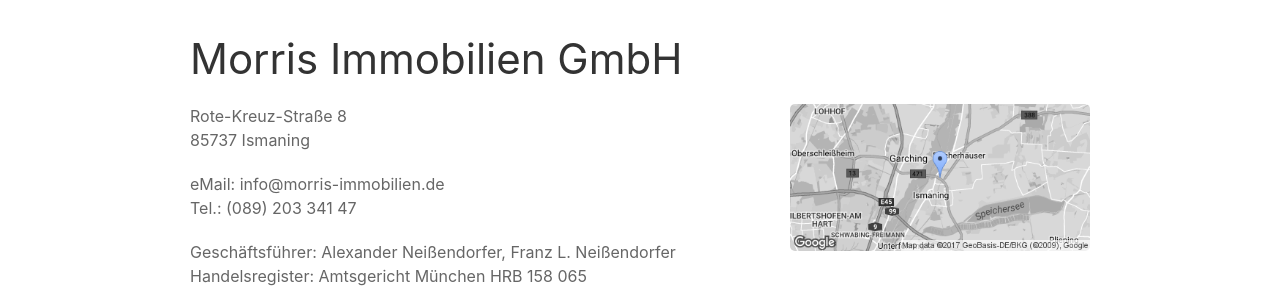
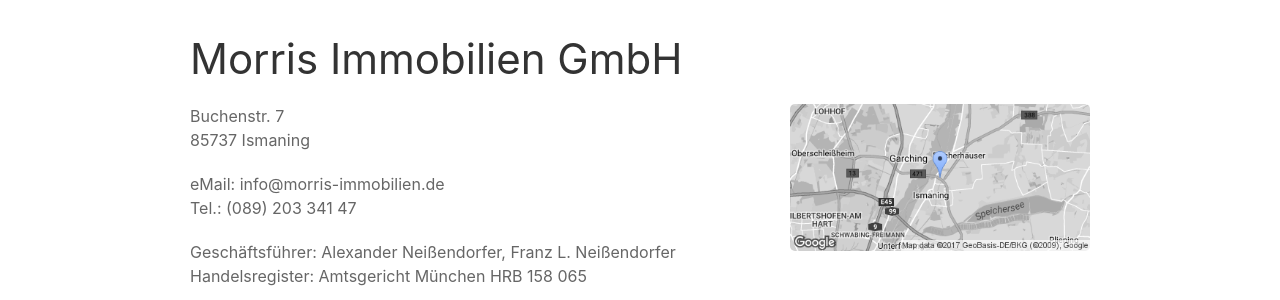
Before and after one commit to neissendorfer/morris-immobilien, a Jekyll site: the page built from impressum.md, in a window 1280 px wide and 1400 px high, scrolled down 268 px. Shown: the part 154-454 px from the top of the window. Built offline with Jekyll 4.4.1, drawn with Linux system fonts in a browser that asks for light colours; nearby versions of some CDN libraries; some web fonts are replaced; some of the changed text lies outside the part shown.

Commit message:
update address

```diff
--- a/_includes/footer.html
+++ b/_includes/footer.html
@@ -28,7 +28,7 @@
         <ul class="uk-list">
           <li class="uk-text-small uk-text-nowrap">
             <span uk-icon="icon: home" class="uk-margin-small-right"></span>
-            Rote-Kreuz-Straße 8
+            Buchenstr. 7
           </li>
           <li class="uk-text-small uk-text-nowrap">
             <span uk-icon="icon: location" class="uk-margin-small-right"></span>
--- a/impressum.md
+++ b/impressum.md
@@ -7,7 +7,7 @@ date: 2017-03-05 16:04:00 +01:00
 
 ![maps.png]({{ site.baseurl }}/uploads/maps.png){: .uk-align-center .uk-align-right@s .uk-border-rounded .uk-width-medium }
 
-Rote-Kreuz-Straße 8<br />
+Buchenstr. 7<br />
 85737 Ismaning
 
 eMail: [info@morris-immobilien.de](mailto:@morris-immobilien.de){: .uk-link-reset }<br />
```
Also changed, not shown: datenschutz.md (+1 -1 lines).
